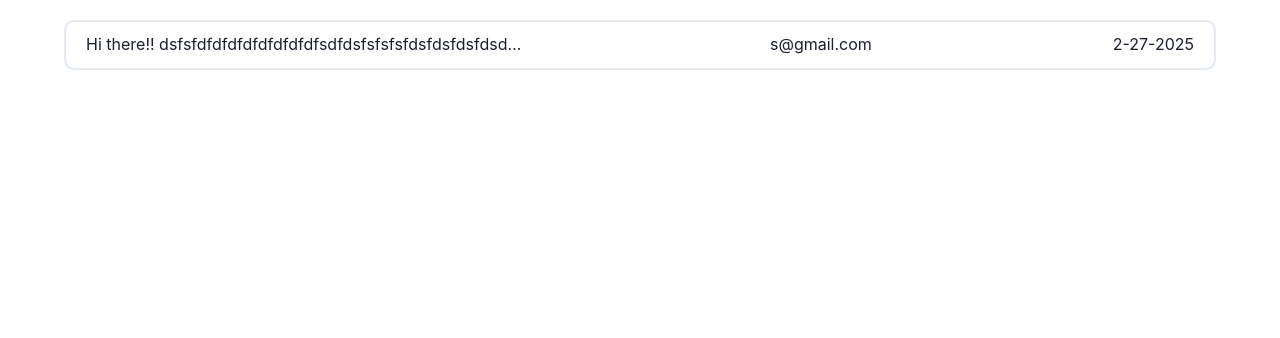
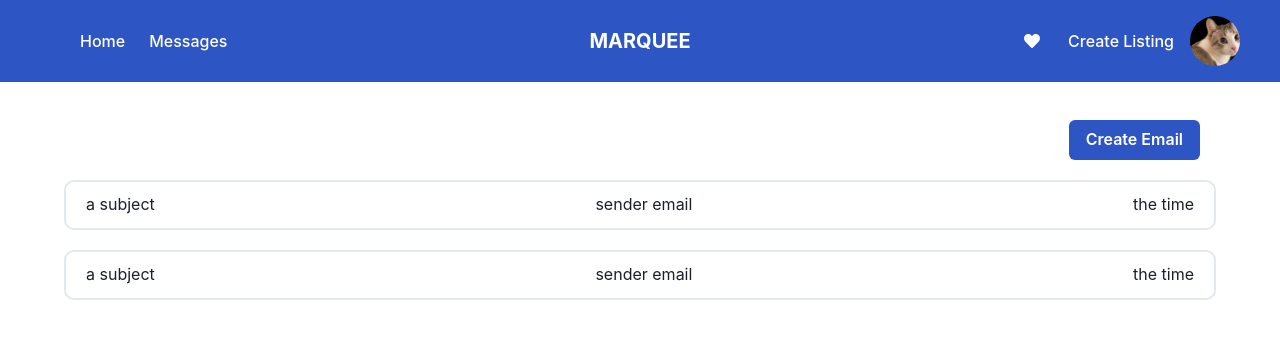
Before and after one commit to soramicha/marquee, a React (Vite) app in the folder packages/frontend/: page /email in a window 1280 px wide. Shown: the top 338 px of the page. Built offline with nearby package versions, Linux system fonts and the light colour scheme.

Commit message:
connected pages

```diff
--- a/packages/frontend/src/App.jsx
+++ b/packages/frontend/src/App.jsx
@@ -14,10 +14,10 @@ import Profile from "./pages/Profile";
 import EditListing from "./pages/EditListing";
 import Navbar from "./pages/Navbar";
 import IndivEmail from "./pages/IndivEmail";
-import IndivEmailComponent from "./components/ui/IndivEmailComponent";
 import ListingDetail from "./pages/ListingDetail";
 import Favorites from "./pages/Favorites"; // we'll create this page below
 import SendEmail from "./pages/SendEmail";
+import ViewAllEmails from "./pages/ViewAllEmails";
 
 
 function App() {
@@ -25,7 +25,7 @@ function App() {
     <BrowserRouter>
       <Routes>
         {/* Home Page as the root route */}
-        <Route path="/home" element={<Home />} />
+        <Route path="/" element={<Home />} />
 
         {/* Other routes */}
         <Route path="listing/:id" element={<ListingDetail />} />
@@ -41,7 +41,7 @@ function App() {
         />
         <Route path="email/create" element={<SendEmail />} />
         <Route path="filternavbar" element={<FilterNavbar />} />
-        <Route path="email" element={<IndivEmailComponent />} />
+        <Route path="email" element={<ViewAllEmails/>} />
         <Route path="listing/create" element={<CreateListing />} />
         <Route path="listing/edit" element={<EditListing />} />
         <Route path="/favorites" element={<Favorites />} />
--- a/packages/frontend/src/components/ui/IndivEmailComponent.jsx
+++ b/packages/frontend/src/components/ui/IndivEmailComponent.jsx
@@ -1,11 +1,10 @@
-import { useState } from "react"
 import {Box, Flex, Center, Text} from "@chakra-ui/react";
 
-function IndivEmailComponent() {
-    // this is temporary in order to put dummy data, we will pass these info in as props instead of using useState
-    const [subject_header, setSubjectHeader] = useState("Hi there!! dsfsfdfdfdfdfdfdfdfdfsdfdsfsfsfsfdsfdsfdsfdsdsfsfdfdfdfdfdfdfdfdfsdfdsfsfsfsfdsfdsfdsfdsdsfsfdfdfdfdfdfdfdfdfsdfdsfsfsfsfdsfdsfdsfdsdsfsfdfdfdfdfdfdfdfdfsdfdsfsfsfsfdsfdsfdsfds")
-    const [sender_email, setSenderEmail] = useState("s@gmail.com")
-    const [timestamp, setTimestamp] = useState("2-27-2025")
+function IndivEmailComponent(props) {
+    const subject_header = props.subject;
+    const sender_email = props.sender_email;
+    const timestamp = props.timestamp;
+    const bgColor = "white" ? props.readStatus : "#E0E0E0"
 
     // later also implement the coloring of the email itself; if read, it will be marked as read and gray
     // otherwise it's marked unread and it will be white
@@ -14,9 +13,8 @@ function IndivEmailComponent() {
     }
 
     return <>
-        <Box h="100vh" w="100vw" bg="white" overflow="scroll">
         <Center>
-                <Box onClick={openEmail} mt={5} width="90%" height="50px" borderWidth={2} borderRadius={10}>
+            <Box bg={bgColor} onClick={openEmail} mt={5} width="90%" height="50px" borderWidth={2} borderRadius={10}>
                 <Flex mt={2.5} direction="row" justify="space-between" gap={30} paddingRight={5} paddingLeft={5}>
                     <Text maxW={"40%"} isTruncated>{subject_header}</Text>
                     <Text>{sender_email}</Text>
@@ -24,7 +22,6 @@ function IndivEmailComponent() {
                 </Flex>
             </Box>
         </Center>
-        </Box>
     </>
 }
 
--- a/packages/frontend/src/pages/Navbar.jsx
+++ b/packages/frontend/src/pages/Navbar.jsx
@@ -36,7 +36,7 @@ function Navbar() {
               Home
             </Text>
           </Link>
-          <Link to="/messages">
+          <Link to="/email">
             <Text fontSize="md" color="white" _hover={{ textDecoration: "underline" }}>
               Messages
             </Text>
--- a/packages/frontend/src/pages/SendEmail.jsx
+++ b/packages/frontend/src/pages/SendEmail.jsx
@@ -3,6 +3,7 @@ import Navbar from "./Navbar";
 import { useState, useRef } from "react"
 import emailjs from "@emailjs/browser";
 import axios from "axios";
+import { Link } from "react-router-dom"
 
 function SendEmail() {
     // create a ref hook
@@ -125,6 +126,9 @@ function SendEmail() {
             />
 
             <Button mb={10} type="submit" mt={5} color="white" bg="#2E55C4">Send Email</Button>
+            <Link to="/email">
+              <Button mb={10} ml={5} mt={5} color="white" bg="#F2674A">Cancel</Button>
+            </Link>
             </form>
             </Box>
             </Center>
--- /dev/null
+++ b/packages/frontend/src/pages/ViewAllEmails.jsx
@@ -0,0 +1,23 @@
+import IndivEmailComponent from "@/components/ui/IndivEmailComponent";
+import Navbar from "./Navbar";
+import { Box, Button, Flex } from '@chakra-ui/react'
+import { Link } from 'react-router-dom'
+
+function ViewAllEmails() {
+    return <>
+        <Navbar/>
+        <Box h={"100vh"} w={"100vw"} mt={20} overflow="scroll">
+                <Flex justify="flex-end">
+                    <Link to="/email/create">
+                    <Button mt={10} mr={20} bg="#2E55C4" color="white">Create Email</Button>
+                    </Link>
+                </Flex>
+            {/* retrieve all emails current user has */}
+            <IndivEmailComponent subject="a subject" timestamp="the time" sender_email="sender email" readStatus="true"/>
+            <IndivEmailComponent subject="a subject" timestamp="the time" sender_email="sender email" readStatus="true"/>
+
+        </Box>
+    </>
+}
+
+export default ViewAllEmails;
```
Lines whose indentation alone changed are shown as unchanged.
